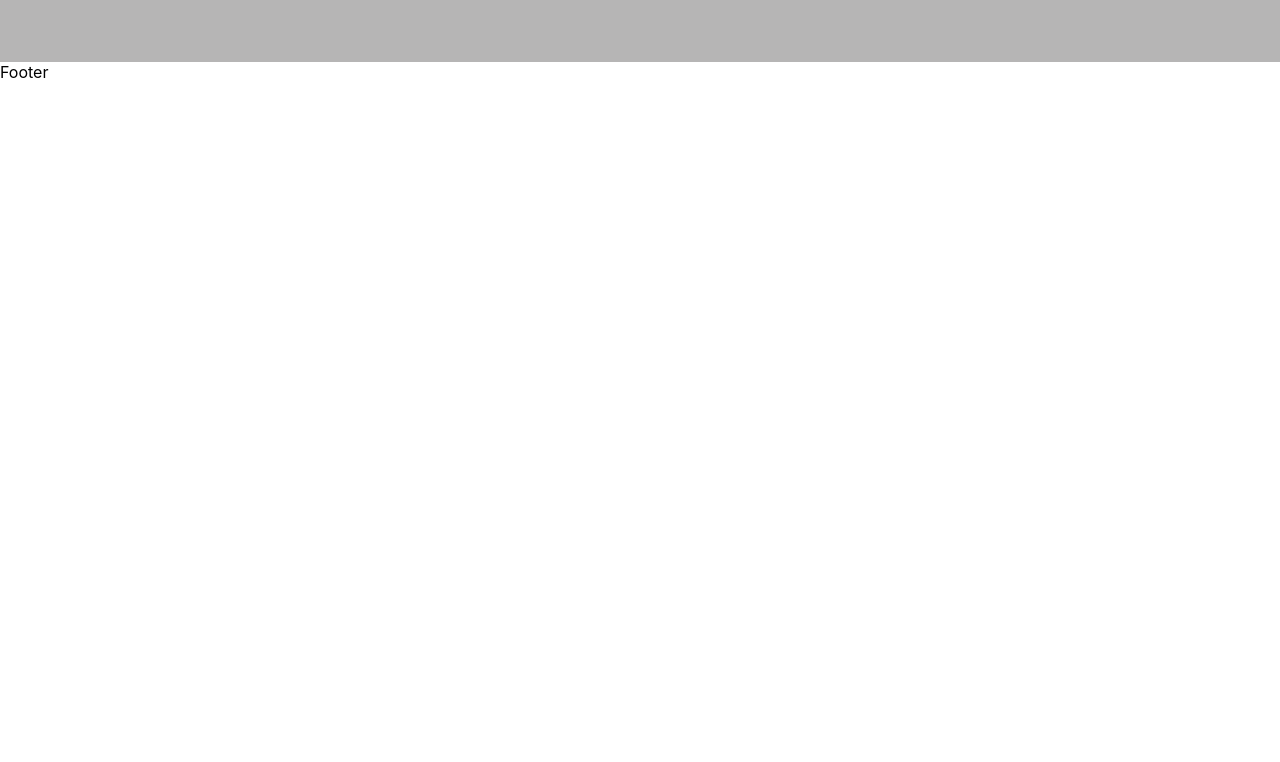
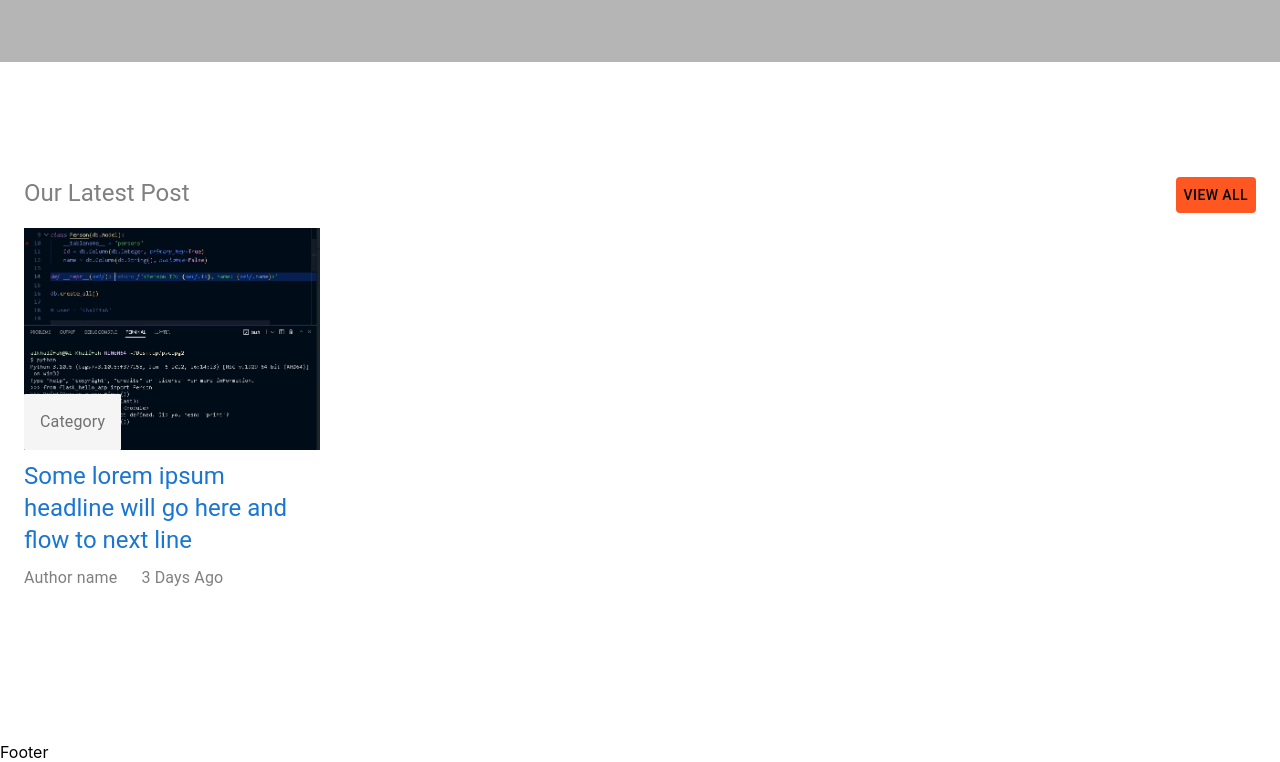
Before and after one commit to Abi0l9/All-News, a React (Create React App) app: page / in a window 1280 px wide. Shown: the part 838-1600 px from the top of the page. Before the commit the page ends 920 px from the top, so only its background shows below. Built offline with nearby package versions, Linux system fonts and the light colour scheme.

Commit message:
designed latest posts components

```diff
--- a/src/components/Main/Hero/index.jsx
+++ b/src/components/Main/Hero/index.jsx
@@ -11,6 +11,7 @@ function Hero() {
         display: "flex",
         padding: "24px 24px",
         backgroundColor: "#1976d2",
+        marginBottom: "50px",
       }}
     >
       {/* Left side */}
--- /dev/null
+++ b/src/components/Main/LatestPost/index.css
@@ -0,0 +1,28 @@
+.card {
+  width: 24%;
+  height: 400px;
+  display: flex;
+  flex-direction: column;
+  margin-bottom: 4rem;
+}
+
+.img-card img {
+  width: 100%;
+  height: 300px;
+  object-fit: cover;
+}
+
+.img-badge {
+  position: relative;
+  height: 100%;
+}
+
+.img-badge span {
+  background-color: whitesmoke;
+  color: rgb(112, 112, 112);
+  padding: 1rem;
+  border-radius: 1px;
+  position: absolute;
+  bottom: 0;
+  z-index: 1000;
+}
--- /dev/null
+++ b/src/components/Main/LatestPost/index.jsx
@@ -0,0 +1,73 @@
+import { Box, Button, Link, Stack, Typography } from "@mui/material";
+import { deepOrange } from "@mui/material/colors";
+import React from "react";
+import IMG from "../../../assets/img/error 2.jpg";
+import "./index.css";
+
+function LatestPost() {
+  return (
+    <Box
+      sx={{
+        padding: "50px 24px",
+      }}
+    >
+      <Box
+        sx={{
+          margin: "15px 0",
+        }}
+      >
+        <Stack direction="row" justifyContent="space-between">
+          <Box>
+            <Typography variant="h5" color="GrayText">
+              Our Latest Post
+            </Typography>
+          </Box>
+          <Box>
+            <Button color="inherit" sx={{ bgcolor: deepOrange[500] }}>
+              View All
+            </Button>
+          </Box>
+        </Stack>
+      </Box>
+      <Box
+        sx={{
+          display: "flex",
+          flexDirection: "row",
+          justifyContent: "space-between",
+          flexWrap: "wrap",
+          gap: "20px",
+        }}
+      >
+        <Box className="card">
+          <img src={`${IMG}`} alt="sss" />
+          <Box className="img-card">
+            <Box className="img-badge">
+              <Typography component="span" color="azure">
+                Category
+              </Typography>
+            </Box>
+          </Box>
+          <Box>
+            <Stack>
+              <Box>
+                <Link href="" underline="none" sx={{ cursor: "pointer" }}>
+                  <Typography variant="h5" sx={{ my: "10px" }}>
+                    Some lorem ipsum headline will go here and flow to next line
+                  </Typography>
+                </Link>
+              </Box>
+              <Box>
+                <Stack direction="row" spacing={3} color="GrayText">
+                  <Typography>Author name</Typography>
+                  <Typography>3 Days Ago</Typography>
+                </Stack>
+              </Box>
+            </Stack>
+          </Box>
+        </Box>
+      </Box>
+    </Box>
+  );
+}
+
+export default LatestPost;
--- a/src/components/Main/index.jsx
+++ b/src/components/Main/index.jsx
@@ -1,11 +1,13 @@
 import { Box } from "@mui/material";
 import React from "react";
 import Hero from "./Hero";
+import LatestPost from "./LatestPost";
 
 function Main() {
   return (
     <Box>
       <Hero />
+      <LatestPost />
     </Box>
   );
 }
```
